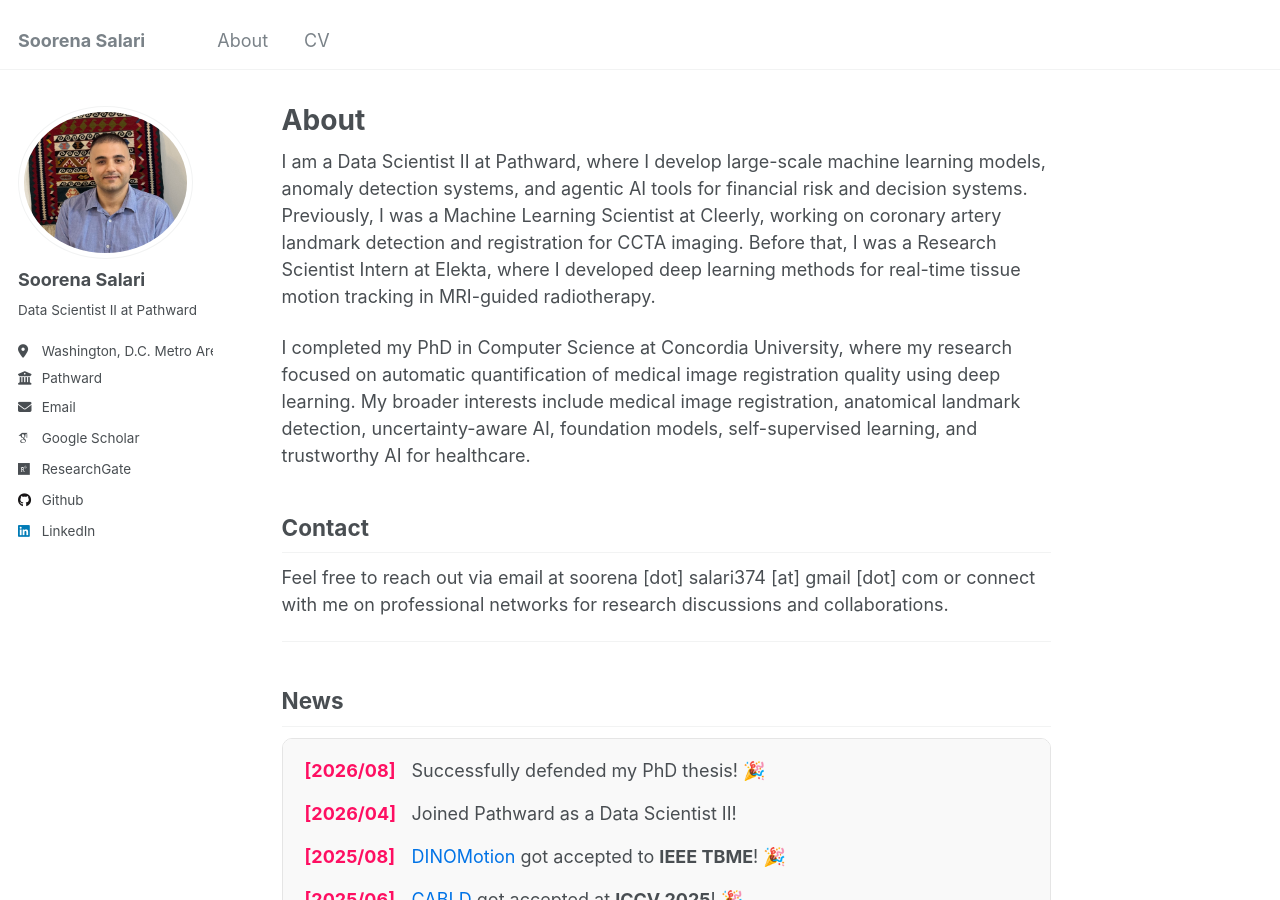
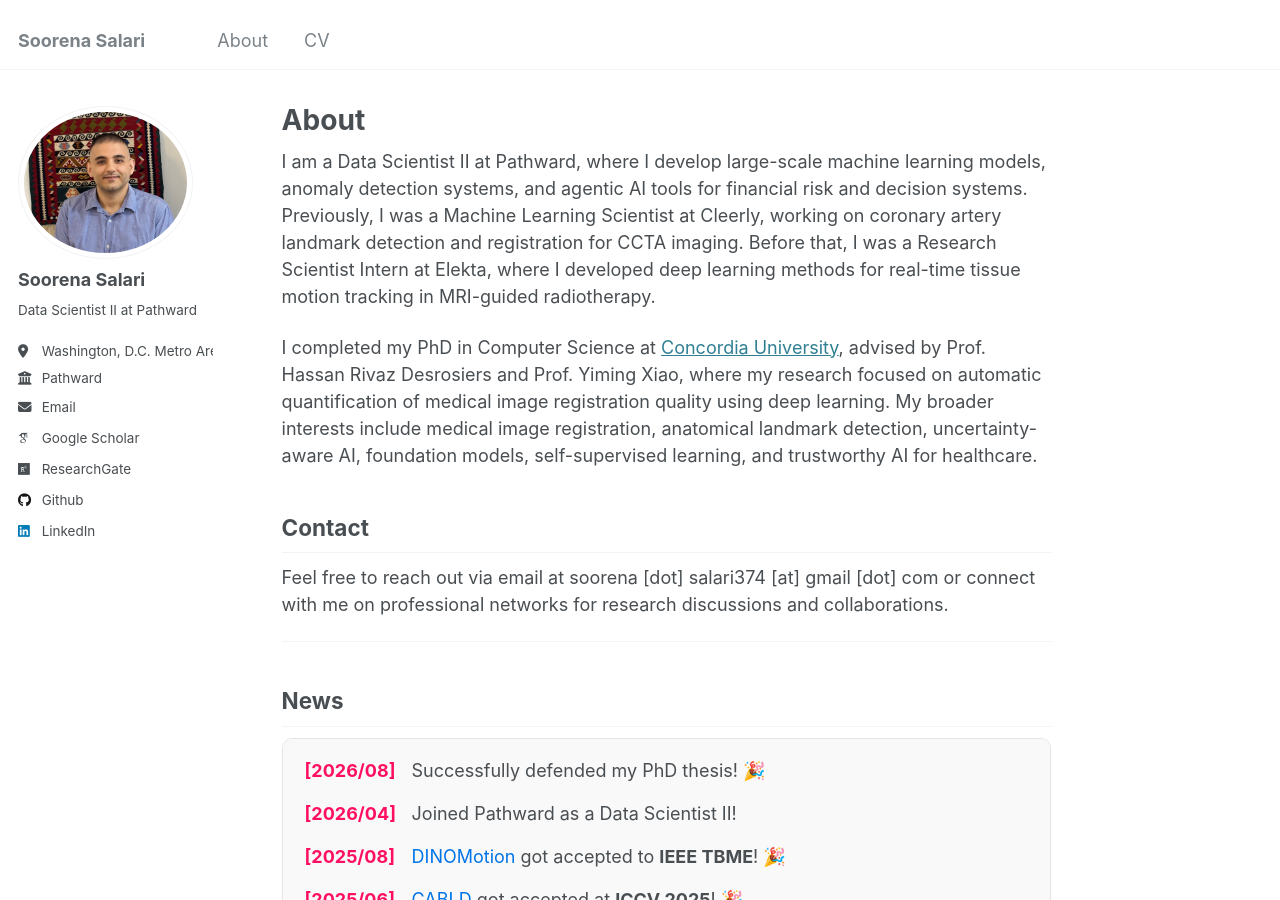
Before and after one commit to soorenasalari/soorenasalari.github.io, a Jekyll site: the page built from _pages/about.md, in a window 1280 px wide and 900 px high. Built offline with Jekyll 4.4.1, drawn with Linux system fonts in a browser that asks for light colours; some web fonts are replaced.

Commit message:
Update about.md
Signed-off-by: Soorena Salari <73616711+soorenasalari@users.noreply.github.com>

```diff
--- a/_pages/about.md
+++ b/_pages/about.md
@@ -9,7 +9,9 @@ redirect_from:
 
 I am a Data Scientist II at Pathward, where I develop large-scale machine learning models, anomaly detection systems, and agentic AI tools for financial risk and decision systems. Previously, I was a Machine Learning Scientist at Cleerly, working on coronary artery landmark detection and registration for CCTA imaging. Before that, I was a Research Scientist Intern at Elekta, where I developed deep learning methods for real-time tissue motion tracking in MRI-guided radiotherapy.
 
-I completed my PhD in Computer Science at Concordia University, where my research focused on automatic quantification of medical image registration quality using deep learning. My broader interests include medical image registration, anatomical landmark detection, uncertainty-aware AI, foundation models, self-supervised learning, and trustworthy AI for healthcare.
+I completed my PhD in Computer Science at <a href="https://www.concordia.ca" target="_blank" rel="noopener noreferrer">Concordia University</a>, advised by Prof. Hassan Rivaz Desrosiers and Prof. Yiming Xiao, where my research focused on automatic quantification of medical image registration quality using deep learning. My broader interests include medical image registration, anatomical landmark detection, uncertainty-aware AI, foundation models, self-supervised learning, and trustworthy AI for healthcare.
+
+
 
 ## Contact
 
```
